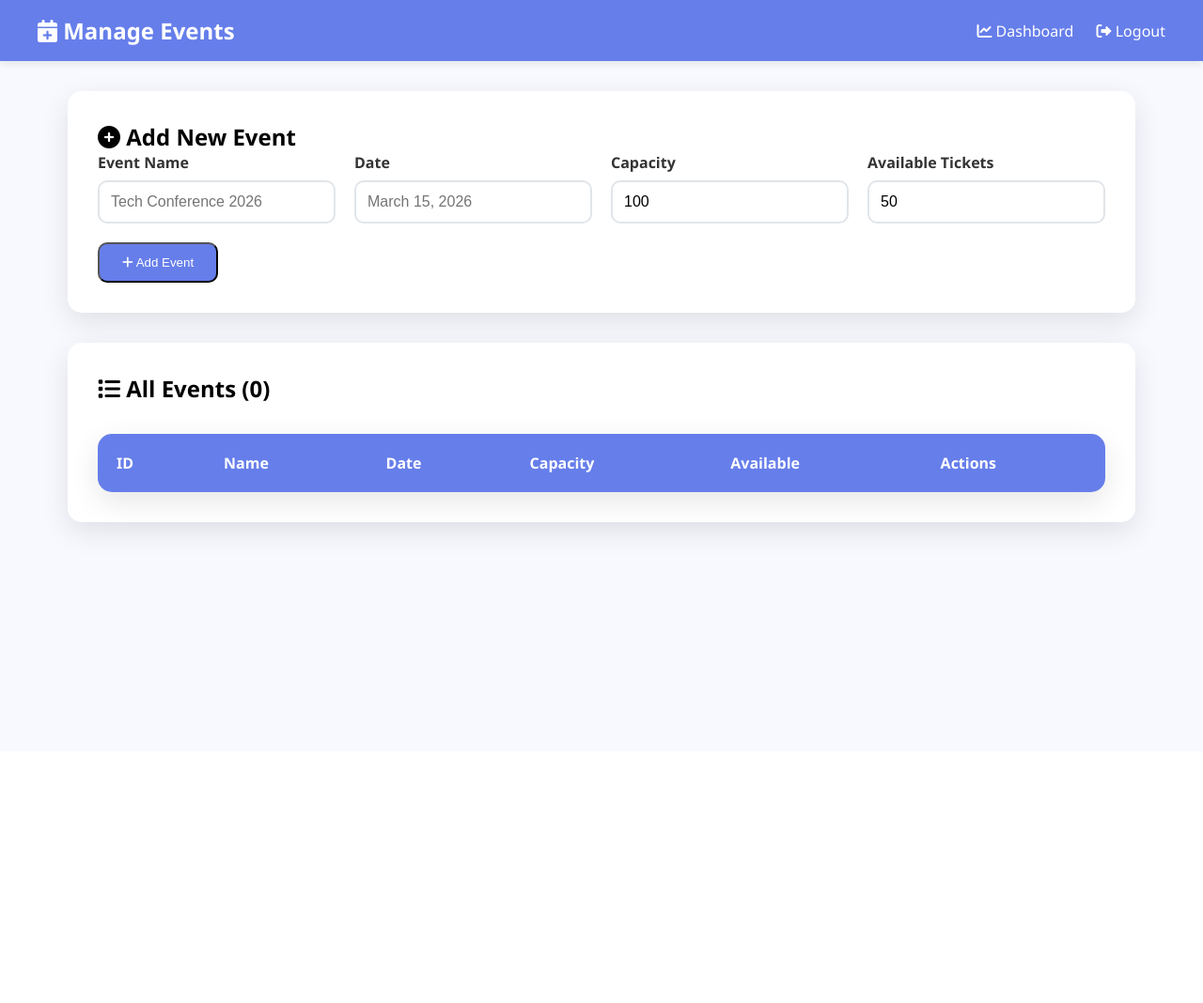
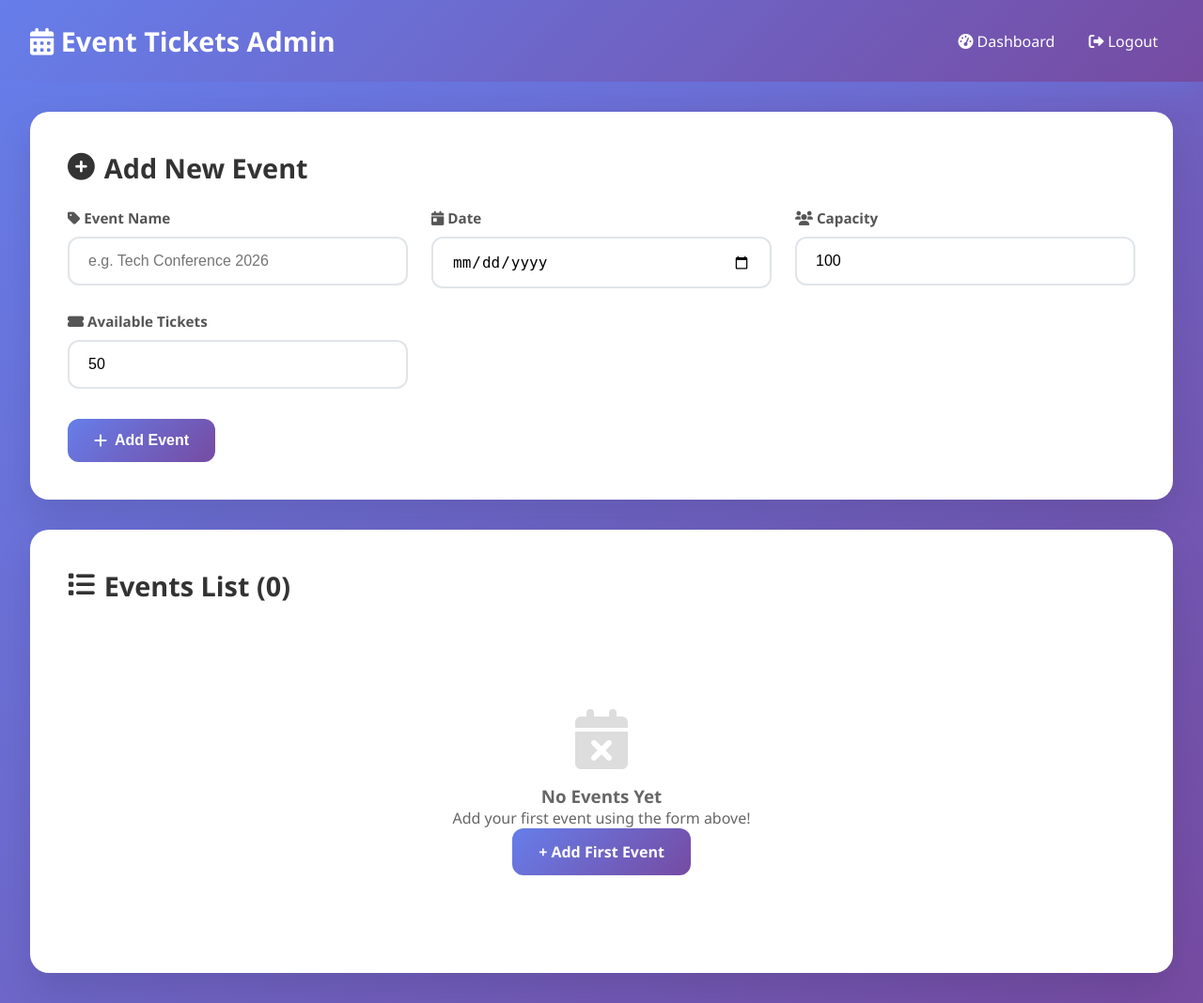
Before and after one commit to raghavaspraghava-dot/event-tickets, a Flask app: page /admin/events in a window 1280 px wide. Shown: the whole page at 94% size. Before the commit the page ends 577 px from the top, so only its background shows below. Run offline with Flask 3, Linux system fonts and the light colour scheme; the visitor is signed in with stand-in values (Sample User, id 1); lists and menus that the app fills with data are empty.

Commit message:
Update admin_events.html

```diff
--- a/templates/admin_events.html
+++ b/templates/admin_events.html
@@ -5,74 +5,105 @@
     <link href="https://cdnjs.cloudflare.com/ajax/libs/font-awesome/6.0.0/css/all.min.css" rel="stylesheet">
     <style>
         *{margin:0;padding:0;box-sizing:border-box;}
-        body{font-family:'Segoe UI',sans-serif;background:#f8f9ff;}
-        .navbar{background:#667eea;color:white;padding:1rem 2rem;box-shadow:0 2px 10px rgba(0,0,0,0.1);}
-        .nav-container{max-width:1200px;margin:0 auto;display:flex;justify-content:space-between;align-items:center;}
-        .nav-brand h2{margin:0;}
-        .nav-links a{color:white;text-decoration:none;margin-left:20px;font-weight:500;}
-        .nav-links a:hover{opacity:0.8;}
-        .container{max-width:1200px;margin:2rem auto;padding:0 2rem;}
-        .add-form{background:white;padding:2rem;border-radius:15px;box-shadow:0 10px 30px rgba(0,0,0,0.1);margin-bottom:2rem;}
-        .form-row{display:grid;grid-template-columns:repeat(auto-fit,minmax(200px,1fr));gap:20px;}
-        .form-group{margin-bottom:20px;}
-        .form-group label{display:block;margin-bottom:8px;font-weight:600;color:#333;}
-        .form-group input{width:100%;padding:12px;border:2px solid #e1e5e9;border-radius:10px;font-size:16px;}
-        .form-group input:focus{outline:none;border-color:#667eea;}
-        .btn{display:inline-block;padding:12px 24px;background:#667eea;color:white;text-decoration:none;border-radius:10px;font-weight:500;transition:all 0.3s;margin-right:10px;}
-        .btn:hover{background:#5a67d8;transform:translateY(-2px);}
-        .btn-danger{background:#ef4444;}
-        .btn-danger:hover{background:#dc2626;}
-        .events-table{width:100%;border-collapse:collapse;margin-top:2rem;background:white;border-radius:15px;overflow:hidden;box-shadow:0 10px 30px rgba(0,0,0,0.1);}
-        .events-table th{padding:20px;background:#667eea;color:white;text-align:left;font-weight:600;}
-        .events-table td{padding:20px;border-bottom:1px solid #eee;}
-        .events-table tr:hover{background:#f8faff;}
-        .flash-message{padding:15px;border-radius:10px;margin-bottom:20px;}
-        .flash-success{background:#d4edda;color:#155724;}
-        .flash-error{background:#f8d7da;color:#721c24;}
+        body{font-family:'Segoe UI',Tahoma,Geneva,Verdana,sans-serif;background:linear-gradient(135deg,#667eea 0%,#764ba2 100%);min-height:100vh;}
+
+        .navbar{background:linear-gradient(135deg,#667eea,#764ba2);color:white;padding:1.5rem 2rem;box-shadow:0 10px 30px rgba(102,126,234,0.4);}
+        .nav-container{max-width:1400px;margin:0 auto;display:flex;justify-content:space-between;align-items:center;}
+        .nav-brand h2{margin:0;font-size:1.8rem;}
+        .nav-links a{color:white;text-decoration:none;padding:0.5rem 1rem;border-radius:25px;font-weight:500;transition:all 0.3s;}
+        .nav-links a:hover{background:rgba(255,255,255,0.2);transform:translateY(-2px);}
+
+        .container{max-width:1400px;margin:2rem auto;padding:0 2rem;}
+        .page-header{margin-bottom:2rem;text-align:center;color:white;}
+        .page-header h1{font-size:2.5rem;margin-bottom:0.5rem;}
+        .page-header p{font-size:1.2rem;opacity:0.9;}
+
+        .card{background:white;padding:2.5rem;border-radius:20px;box-shadow:0 20px 40px rgba(0,0,0,0.1);margin-bottom:2rem;transition:transform 0.3s;}
+        .card:hover{transform:translateY(-5px);}
+        .card h2{margin-bottom:1.5rem;color:#333;font-size:1.8rem;display:flex;align-items:center;gap:10px;}
+
+        .form-grid{display:grid;grid-template-columns:repeat(auto-fit,minmax(280px,1fr));gap:25px;margin-bottom:2rem;}
+        .form-group{position:relative;}
+        .form-group label{display:block;margin-bottom:10px;font-weight:600;color:#555;font-size:0.95rem;}
+        .form-group input{width:100%;padding:15px 20px;border:2px solid #e1e5e9;border-radius:12px;font-size:16px;transition:all 0.3s;}
+        .form-group input:focus{outline:none;border-color:#667eea;box-shadow:0 0 0 3px rgba(102,126,234,0.1);}
+
+        .btn{display:inline-flex;align-items:center;gap:8px;padding:14px 28px;background:linear-gradient(135deg,#667eea,#764ba2);color:white;text-decoration:none;border-radius:12px;font-weight:600;font-size:16px;transition:all 0.3s;cursor:pointer;border:none;}
+        .btn:hover{background:linear-gradient(135deg,#5a67d8,#6b46c1);transform:translateY(-2px);box-shadow:0 10px 25px rgba(102,126,234,0.4);}
+        .btn-danger{background:linear-gradient(135deg,#ef4444,#dc2626)!important;}
+        .btn-danger:hover{background:linear-gradient(135deg,#dc2626,#b91c1c)!important;box-shadow:0 10px 25px rgba(239,68,68,0.4)!important;}
+        .btn-sm{padding:10px 20px;font-size:14px;}
+
+        .events-table{width:100%;border-collapse:separate;border-spacing:0;margin-top:1.5rem;background:white;border-radius:15px;overflow:hidden;box-shadow:0 15px 35px rgba(0,0,0,0.1);}
+        .events-table th{padding:20px 25px;background:linear-gradient(135deg,#667eea,#764ba2);color:white;text-align:left;font-weight:600;font-size:15px;}
+        .events-table td{padding:20px 25px;border-bottom:1px solid #f1f5f9;vertical-align:middle;}
+        .events-table tr:last-child td{border-bottom:none;}
+        .events-table tr:hover{background:#f8faff;transform:scale(1.01);}
+        .events-table tbody tr{transition:all 0.2s;}
+
+        .flash-message{padding:18px 25px;border-radius:12px;margin-bottom:25px;font-weight:500;font-size:16px;box-shadow:0 5px 15px rgba(0,0,0,0.1);}
+        .flash-success{background:linear-gradient(135deg,#d4edda,#c3e6cb);color:#155724;border-left:5px solid #28a745;}
+        .flash-error{background:linear-gradient(135deg,#f8d7da,#f1b0b7);color:#721c24;border-left:5px solid #dc3545;}
+
+        .stats-badge{background:#10b981;color:white;padding:8px 16px;border-radius:25px;font-size:14px;font-weight:600;}
+        .empty-state{text-align:center;padding:4rem 2rem;color:#666;}
+        .empty-state i{font-size:4rem;color:#ddd;margin-bottom:1rem;}
+
+        @media(max-width:768px){
+            .form-grid{grid-template-columns:1fr;}
+            .events-table{font-size:14px;}
+            .events-table th{padding:15px;}
+            .events-table td{padding:15px;}
+            .container{padding:0 1rem;}
+        }
     </style>
 </head>
 <body>
     <nav class="navbar">
         <div class="nav-container">
             <div class="nav-brand">
-                <h2><i class="fas fa-calendar-plus"></i> Manage Events</h2>
+                <h2><i class="fas fa-calendar-alt"></i> Event Tickets Admin</h2>
             </div>
             <div class="nav-links">
-                <a href="{{ url_for('admin_dashboard') }}"><i class="fas fa-chart-line"></i> Dashboard</a>
+                <a href="{{ url_for('admin_dashboard') }}"><i class="fas fa-tachometer-alt"></i> Dashboard</a>
                 <a href="{{ url_for('admin_logout') }}"><i class="fas fa-sign-out-alt"></i> Logout</a>
             </div>
         </div>
     </nav>
 
     <div class="container">
+        <!-- Flash Messages -->
         {% with messages = get_flashed_messages(with_categories=true) %}
             {% if messages %}
                 {% for category, message in messages %}
-                    <div class="flash-message flash-{{ category }}">{{ message }}</div>
+                    <div class="flash-message flash-{{ category }}">
+                        <i class="fas {% if category == 'success' %}fa-check-circle{% else %}fa-exclamation-triangle{% endif %}"></i>
+                        {{ message }}
+                    </div>
                 {% endfor %}
             {% endif %}
         {% endwith %}
 
         <!-- Add Event Form -->
-        <div class="add-form">
+        <div class="card">
             <h2><i class="fas fa-plus-circle"></i> Add New Event</h2>
             <form method="POST" action="{{ url_for('add_event') }}">
-                <div class="form-row">
+                <div class="form-grid">
                     <div class="form-group">
-                        <label>Event Name</label>
-                        <input type="text" name="name" required placeholder="Tech Conference 2026">
+                        <label><i class="fas fa-tag"></i> Event Name</label>
+                        <input type="text" name="name" required placeholder="e.g. Tech Conference 2026">
                     </div>
                     <div class="form-group">
-                        <label>Date</label>
-                        <input type="text" name="date" required placeholder="March 15, 2026">
+                        <label><i class="fas fa-calendar-day"></i> Date</label>
+                        <input type="date" name="date" required>
                     </div>
                     <div class="form-group">
-                        <label>Capacity</label>
-                        <input type="number" name="capacity" required value="100">
+                        <label><i class="fas fa-users"></i> Capacity</label>
+                        <input type="number" name="capacity" required min="1" value="100">
                     </div>
                     <div class="form-group">
-                        <label>Available Tickets</label>
-                        <input type="number" name="available" required value="50">
+                        <label><i class="fas fa-ticket-alt"></i> Available Tickets</label>
+                        <input type="number" name="available" required min="0" value="50">
                     </div>
                 </div>
                 <button type="submit" class="btn">
@@ -82,61 +113,83 @@
         </div>
 
         <!-- Events Table -->
-        <div style="background:white;padding:2rem;border-radius:15px;box-shadow:0 10px 30px rgba(0,0,0,0.1);">
-            <h2><i class="fas fa-list"></i> All Events ({{ events|length }})</h2>
+        <div class="card">
+            <div style="display:flex;justify-content:space-between;align-items:center;margin-bottom:1.5rem;">
+                <h2><i class="fas fa-list"></i> Events List ({{ events|length }})</h2>
+                {% if events|length > 0 %}
+                    <span class="stats-badge"><i class="fas fa-chart-bar"></i> {{ events|length }} Total</span>
+                {% endif %}
+            </div>
+
+            {% if events %}
             <table class="events-table">
                 <thead>
                     <tr>
-                        <th>ID</th>
-                        <th>Name</th>
-                        <th>Date</th>
-                        <th>Capacity</th>
-                        <th>Available</th>
-                        <th>Actions</th>
+                        <th><i class="fas fa-hashtag"></i> ID</th>
+                        <th><i class="fas fa-tag"></i> Name</th>
+                        <th><i class="fas fa-calendar"></i> Date</th>
+                        <th><i class="fas fa-users"></i> Capacity</th>
+                        <th><i class="fas fa-ticket-alt"></i> Available</th>
+                        <th><i class="fas fa-cogs"></i> Actions</th>
                     </tr>
                 </thead>
                 <tbody>
                     {% for event in events %}
                     <tr>
-                        <td>{{ event.id }}</td>
-                        <td>{{ event.name }}</td>
+                        <td style="font-weight:600;color:#667eea;">{{ event.id }}</td>
+                        <td><strong>{{ event.name }}</strong></td>
                         <td>{{ event.date }}</td>
-                        <td>{{ event.capacity }}</td>
-                        <td>{{ event.available }}</td>
+                        <td><span class="stats-badge">{{ event.capacity }}</span></td>
                         <td>
-                            <button onclick="editEvent('{{ event.id }}')" class="btn" style="padding:8px 16px;font-size:14px;">Edit</button>
+                            {% if event.available == 0 %}
+                                <span class="stats-badge" style="background:#ef4444;">SOLD OUT</span>
+                            {% else %}
+                                <span class="stats-badge">{{ event.available }}</span>
+                            {% endif %}
+                        </td>
+                        <td>
+                            <button onclick="editEvent({{ event.id }}, '{{ event.name }}', '{{ event.date }}', {{ event.capacity }}, {{ event.available }})"
+                                    class="btn" style="background:#10b981;padding:10px 18px;">
+                                <i class="fas fa-edit"></i> Edit
+                            </button>
                             <a href="{{ url_for('delete_event', event_id=event.id) }}"
-                               class="btn btn-danger"
-                               style="padding:8px 16px;font-size:14px;"
-                               onclick="return confirm('Delete this event?')">
-                                Delete
+                               class="btn btn-danger btn-sm"
+                               onclick="return confirm('⚠️ Delete Event #{{ event.id }} ({{ event.name }}) and ALL its bookings? This cannot be undone!')">
+                                <i class="fas fa-trash"></i> Delete
                             </a>
                         </td>
                     </tr>
                     {% endfor %}
                 </tbody>
             </table>
+            {% else %}
+            <div class="empty-state">
+                <i class="fas fa-calendar-times"></i>
+                <h3>No Events Yet</h3>
+                <p>Add your first event using the form above!</p>
+                <a href="#" onclick="document.querySelector('form').scrollIntoView({behavior:'smooth'})" class="btn">+ Add First Event</a>
+            </div>
+            {% endif %}
         </div>
     </div>
 
     <script>
-        function editEvent(eventId) {
-            const name = prompt('New name:');
-            const date = prompt('New date:');
-            const capacity = prompt('New capacity:');
-            const available = prompt('New available tickets:');
+        function editEvent(id, name, date, capacity, available) {
+            const newName = prompt('Event Name:', name);
+            const newDate = prompt('Date (YYYY-MM-DD):', date);
+            const newCapacity = prompt('Capacity:', capacity);
+            const newAvailable = prompt('Available Tickets:', available);
 
-            if (name && date && capacity && available) {
+            if (newName && newDate && newCapacity && newAvailable) {
                 const form = document.createElement('form');
                 form.method = 'POST';
-                form.action = `/admin/events/edit/${eventId}`;
+                form.action = `/admin/events/edit/${id}`;
 
-                const inputs = {name, date, capacity, available};
-                Object.keys(inputs).forEach(key => {
+                ['name', 'date', 'capacity', 'available'].forEach(key => {
                     const input = document.createElement('input');
                     input.type = 'hidden';
                     input.name = key;
-                    input.value = inputs[key];
+                    input.value = window[key.replace('new', '')] || eval(key);
                     form.appendChild(input);
                 });
 
```
